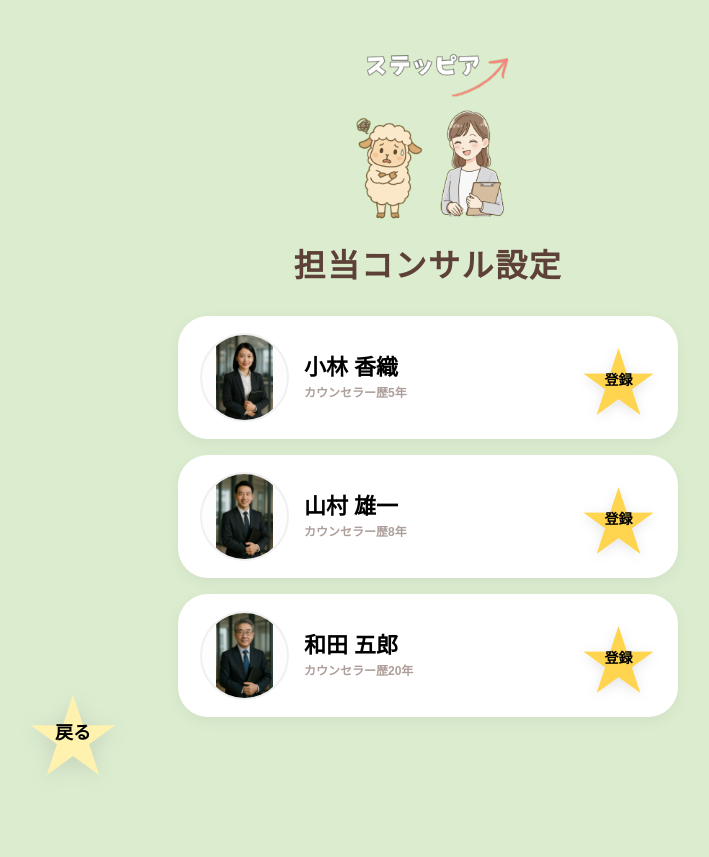
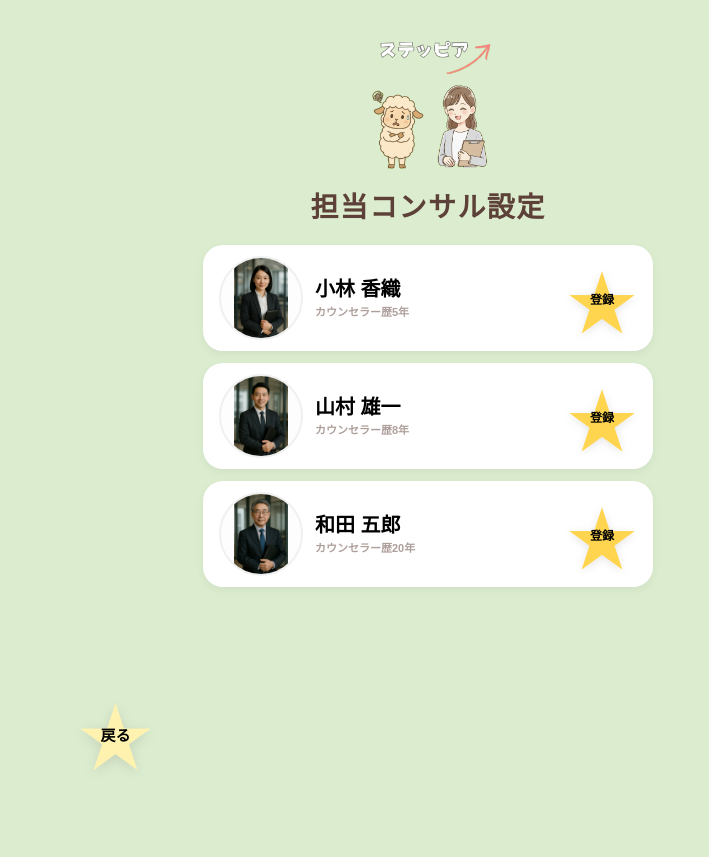
Before and after one commit to nana19820227/steppia_project, a Django app: page /consult/setting/ in a window 1280 px wide. Shown: the whole page, without its empty margins (212-921 px from the left). After the commit the page ends 770 px from the top, so only its background shows below. Run offline with Django 5.2, Linux system fonts and the light colour scheme; some web fonts are replaced.

Commit message:
style: 担当コンサル設定ページをさらにコンパクトに調整（スマホでの一覧性向上）

```diff
--- a/steppia_app/templates/steppia_app/consult_setting.html
+++ b/steppia_app/templates/steppia_app/consult_setting.html
@@ -20,96 +20,101 @@
             background-color: var(--bg); margin: 0;
             font-family: 'Zen Maru Gothic', sans-serif; color: var(--brown);
             display: flex; flex-direction: column; align-items: center; min-height: 100vh;
-            /* 下部の固定ボタンとの重なりを防ぐ余白 */
-            padding: 20px 15px 140px;
+            /* 下部の固定ボタンとの重なりを防ぐ余白を少し縮小 */
+            padding: 15px 12px 110px;
             box-sizing: border-box;
         }
 
-        /* ロゴのサイズをスマホに最適化 */
-        .app-logo { margin-top: 20px; width: 100%; max-width: 180px; height: auto; }
+        /* ロゴをさらにコンパクトに (180px -> 140px) */
+        .app-logo { margin-top: 15px; width: 100%; max-width: 140px; height: auto; }
 
+        /* 見出しをサイズダウン (26px -> 22px) */
         h1 {
-            font-size: 26px; font-weight: 900; margin: 20px 0 30px;
+            font-size: 22px; font-weight: 900; margin: 15px 0 20px;
             text-align: center; letter-spacing: 0.05em;
         }
 
         .consultant-list {
-            display: flex; flex-direction: column; gap: 16px;
-            width: 100%; max-width: 500px;
+            display: flex; flex-direction: column; gap: 12px;
+            width: 100%; max-width: 450px;
         }
 
+        /* カードの角丸とパディングをスリム化 */
         .consultant-card {
-            background: var(--white); border-radius: 30px; padding: 15px 20px;
+            background: var(--white); border-radius: 20px; padding: 10px 15px;
             display: flex; align-items: center; justify-content: space-between;
-            box-shadow: 0 4px 15px rgba(0,0,0,0.05);
-            border: 2px solid rgba(255,255,255,0.8);
+            box-shadow: 0 3px 10px rgba(0,0,0,0.05);
+            border: 1.5px solid rgba(255,255,255,0.8);
             transition: transform 0.2s;
         }
 
         .consultant-card:active { transform: scale(0.98); }
 
-        .consultant-info { display: flex; align-items: center; gap: 15px; flex: 1; min-width: 0; }
+        .consultant-info { display: flex; align-items: center; gap: 12px; flex: 1; min-width: 0; }
 
+        /* 画像をサイズダウン (70px -> 60px) */
         .consultant-img {
-            width: 70px; height: 70px; border-radius: 50%;
+            width: 60px; height: 60px; border-radius: 50%;
             object-fit: contain; background: #fdfdfd;
             border: 2px solid #f0f0f0; flex-shrink: 0;
         }
 
         .consultant-details { text-align: left; min-width: 0; flex: 1; }
 
+        /* 名前をサイズダウン (18px -> 16px) */
         .consultant-name {
-            font-size: 18px; font-weight: 900; color: #000;
+            font-size: 16px; font-weight: 900; color: #000;
             white-space: nowrap; overflow: hidden; text-overflow: ellipsis;
             line-height: 1.2;
         }
 
+        /* 経歴をサイズダウン (12px -> 11px) */
         .consultant-career {
-            font-size: 12px; font-weight: 700; opacity: 0.5; margin-top: 2px;
+            font-size: 11px; font-weight: 700; opacity: 0.5; margin-top: 2px;
             white-space: nowrap; overflow: hidden; text-overflow: ellipsis;
         }
 
-        /* 登録スターボタン */
+        /* 登録スターボタンをサイズダウン (65px -> 55px) */
         .register-btn {
             position: relative; display: flex; align-items: center; justify-content: center;
-            width: 65px; height: 65px; background: none; border: none; cursor: pointer;
-            padding: 0; margin-left: 10px; flex-shrink: 0;
+            width: 55px; height: 55px; background: none; border: none; cursor: pointer;
+            padding: 0; margin-left: 8px; flex-shrink: 0;
             transition: transform 0.2s ease-out;
         }
-        .register-btn:active { transform: scale(1.2) rotate(10deg); } /* クリック時に少し大きく傾く */
+        .register-btn:active { transform: scale(1.1) rotate(5deg); }
 
-        .register-star { font-size: 65px; color: var(--btn-star); filter: drop-shadow(0 3px 6px rgba(0,0,0,0.1)); }
+        .register-star { font-size: 55px; color: var(--btn-star); filter: drop-shadow(0 2px 4px rgba(0,0,0,0.1)); }
 
         .register-text {
-            position: absolute; font-size: 14px; font-weight: 900; color: #000;
+            position: absolute; font-size: 12px; font-weight: 900; color: #000;
             top: 50%; left: 50%; transform: translate(-50%, -45%);
         }
 
-        /* 戻るボタンの固定位置調整 */
-        .bottom-nav { position: fixed; bottom: 25px; left: 15px; z-index: 1000; }
+        /* 戻るボタンをサイズダウン (90px -> 75px) */
+        .bottom-nav { position: fixed; bottom: 15px; left: 15px; z-index: 1000; }
 
         .star-link-btn {
             position: relative; display: flex; align-items: center; justify-content: center;
-            width: 90px; height: 90px; text-decoration: none;
+            width: 75px; height: 75px; text-decoration: none;
             transition: transform 0.2s;
         }
         .star-link-btn:active { transform: scale(0.9); }
 
-        .star-icon { font-size: 90px; color: var(--star-yellow); filter: drop-shadow(0 4px 10px rgba(0,0,0,0.1)); }
+        .star-icon { font-size: 75px; color: var(--star-yellow); filter: drop-shadow(0 3px 6px rgba(0,0,0,0.1)); }
 
         .star-text {
-            position: absolute; font-size: 18px; font-weight: 900; color: var(--text-black);
+            position: absolute; font-size: 15px; font-weight: 900; color: var(--text-black);
             top: 50%; left: 50%; transform: translate(-50%, -45%);
         }
 
-        /* タブレット・PC向けの調整 */
+        /* タブレット・PC向け（元のサイズ感を維持） */
         @media (min-width: 768px) {
-            h1 { font-size: 32px; }
-            .consultant-img { width: 85px; height: 85px; }
-            .consultant-name { font-size: 22px; }
-            .register-btn { width: 75px; height: 75px; }
-            .register-star { font-size: 75px; }
-            .bottom-nav { left: 50%; transform: translateX(-400px); } /* PC時は中央寄せの左側 */
+            h1 { font-size: 28px; }
+            .consultant-img { width: 80px; height: 80px; }
+            .consultant-name { font-size: 20px; }
+            .register-btn { width: 70px; height: 70px; }
+            .register-star { font-size: 70px; }
+            .bottom-nav { left: 50%; transform: translateX(-350px); bottom: 30px; }
         }
     </style>
 </head>
```
